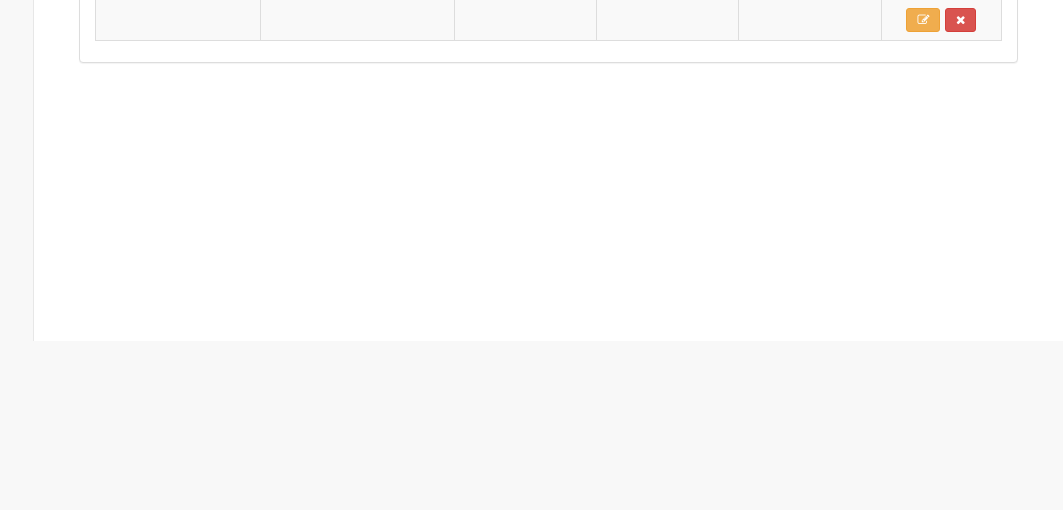
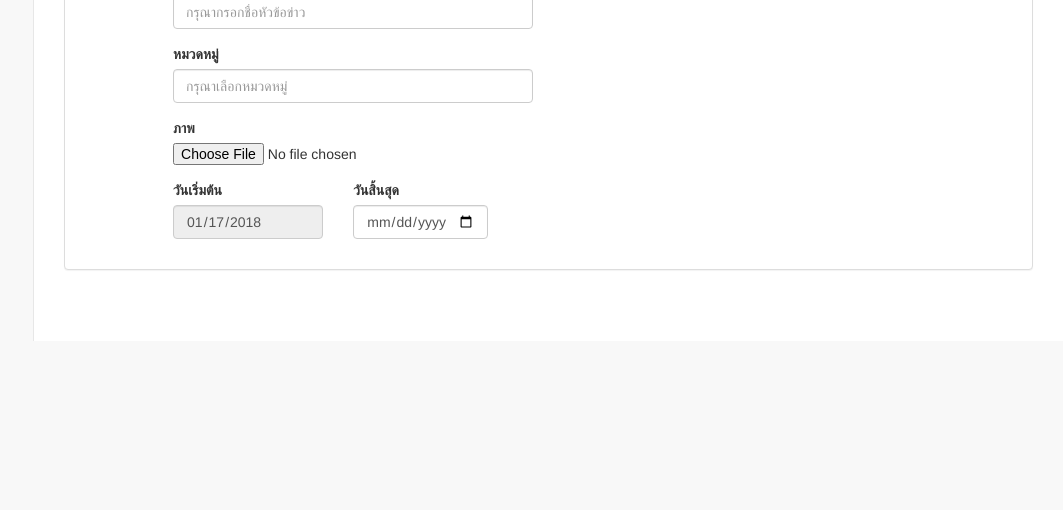
Before and after one commit to OrderWife/news, a CodeIgniter app: page /database/index.php/backend/news in a window 1280 px wide. Shown: the part 227-737 px from the top of the page, without its empty margins (217-1280 px from the left). Run offline with CodeIgniter, Linux system fonts and the light colour scheme; tables that the repository leaves empty or names only in its code hold one stand-in row (values such as "Sample post"); lists and menus that the app fills with data are empty; some libraries are stand-ins or nearby versions.

Commit message:
Create newsform
- create new view newsform.

```diff
--- a/application/controllers/Backend.php
+++ b/application/controllers/Backend.php
@@ -7,6 +7,7 @@ class Backend extends CI_Controller {
 	{
 				parent::__construct();
 				$this->load->model('News_Model');
+				$this->load->view('backendview\include\include_v');
 		}
 
 	public function index()
@@ -21,9 +22,15 @@ class Backend extends CI_Controller {
 						'query' => $this->News_Model->selectNews()
 		);
 
-		$this->load->view('backendview\include\include_v');
+		//$this->load->view('backendview\include\include_v');
 		$this->load->view('backendview\include\include_table',$data);
+		//$this->load->view('backendview\include\scriptdatatable');
 		$this->load->view('backendview\backendhome');
 	}
 
+	public function newsform()
+	{
+		$this->load->view('backendview\newsform');
+	}
+
 }
--- a/application/views/backendview/backendhome.php
+++ b/application/views/backendview/backendhome.php
@@ -70,22 +70,22 @@
             <div id="page-wrapper">
                 <div class="container-fluid">
                     <div class="row">
-                        <div class="col-lg-12">
+                        <div class=".col-xs-12 .col-md-8">
                             <h1 class="page-header">Update News
                               <button type="button" style="float:right;" class="btn btn-success btn-lg">Create News</button>
                             </h1>
                             <!-- data Table -->
                             <div class="panel panel-default">
-                            <!-- <div class="panel-heading">
+                            <div class="panel-heading" id="panel-header">
                                 DataTables Advanced Tables
-                            </div> -->
+                            </div>
                             <!-- /.panel-heading -->
-                            <div class="panel-body">
-                              <div class="" id="table-box">
+                            <div class="panel-body" id="panel_body">
+                              <div class="hide" id="table_box">
                                 <div class="dataTable_wrapper">
                                     <div id="dataTables-example_wrapper" class="dataTables_wrapper form-inline dt-bootstrap no-footer">
                                       <div class="row">
-                                         <div class="col-sm-12">
+                                         <div class=".col-xs-12 .col-md-8">
                                               <table class="table table-striped table-bordered table-hover dataTable no-footer" id="dataTables-example" role="grid" aria-describedby="dataTables-example_info">
                                                 <thead>
                                                     <tr role="row">
@@ -110,7 +110,7 @@
                                 </div> -->
                                 <!-- /.footer table -->
                               </div>
-
+                              <?php $this->load->view('backendview\newsform');?>
                             </div>
                             <!-- /.panel-body -->
                         </div>
@@ -126,8 +126,5 @@
 
         </div>
         <!-- /#wrapper -->
-
-
-
     </body>
 </html>
--- /dev/null
+++ b/application/views/backendview/newsform.php
@@ -0,0 +1,40 @@
+<div class="col-md-5 col-md-offset-1">
+  <div class="form-group">
+    <div class="form-group">
+      <label>หัวข้อ</label>
+      <input class="form-control" placeholder="กรุณากรอกชื่อหัวข้อข่าว">
+    </div>
+    <div class="form-group">
+      <label>หมวดหมู่</label>
+      <input class="form-control" list="browsers" name="browser" placeholder="กรุณาเลือกหมวดหมู่">
+      <datalist id="browsers">
+        <option value="Internet Explorer">
+        <option value="Firefox">
+        <option value="Chrome">
+        <option value="Opera">
+        <option value="Safari">
+      </datalist>
+    </div>
+    <div class="form-group">
+        <label>ภาพ</label>
+        <div class="hide" style="background-color: lightgrey; width: 300px; height:300px; padding: 10px; margin: 10px;">
+          <input type="image" scr="">
+        </div>
+        <input type="file">
+    </div>
+    <div class="form-group col-md-5" style="padding:0px">
+        <label>วันเริ่มต้น</label>
+        <input id="startdate" type="date" class="form-control" readonly>
+    </div>
+    <div class="form-group col-md-6" style="padding-left:30px">
+        <label>วันสิ้นสุด</label>
+        <input id="startdate" type="date" class="form-control">
+    </div>
+
+  </div>
+</div>
+<script type="text/javascript">
+  $(function(){
+    document.getElementById("startdate").value="2018-01-17";
+  });
+</script>
```
Also changed, not shown: application/views/backendview/include/scriptdatatable.php (added, +15 -0 lines).
